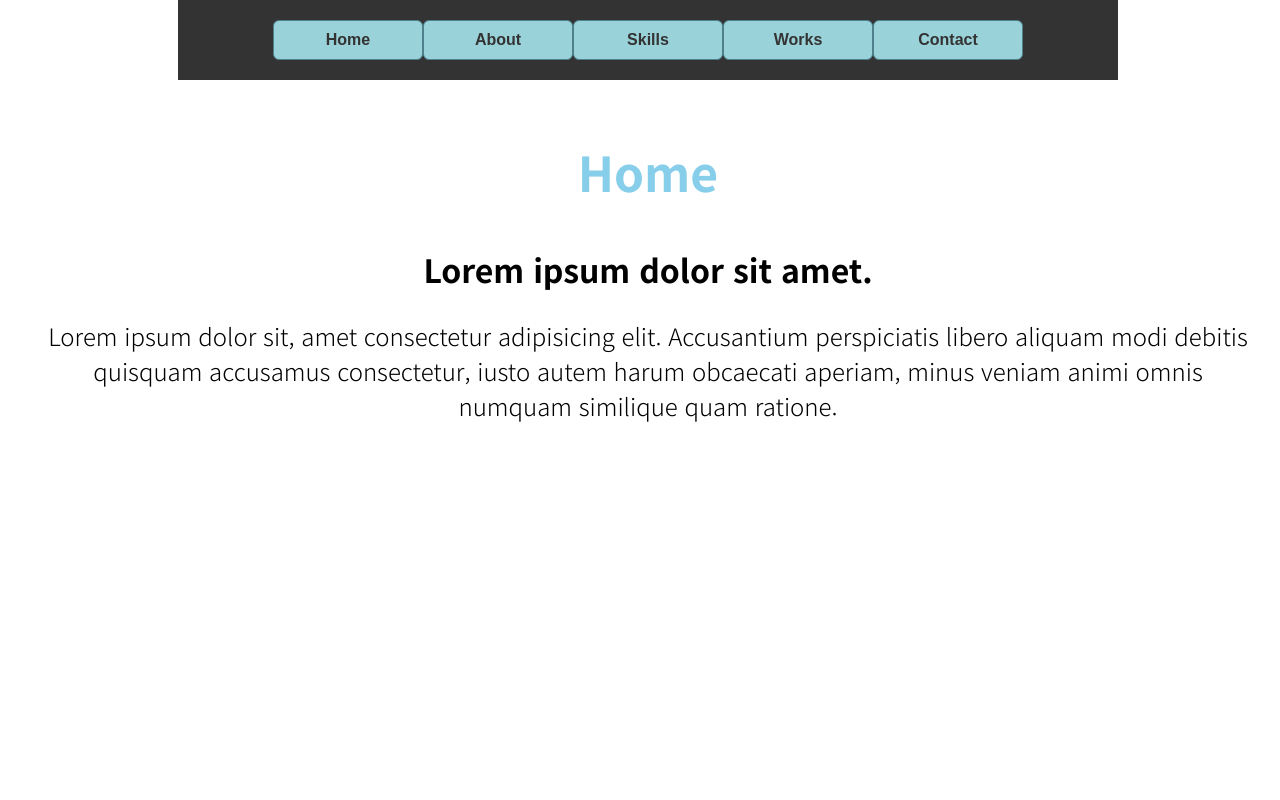
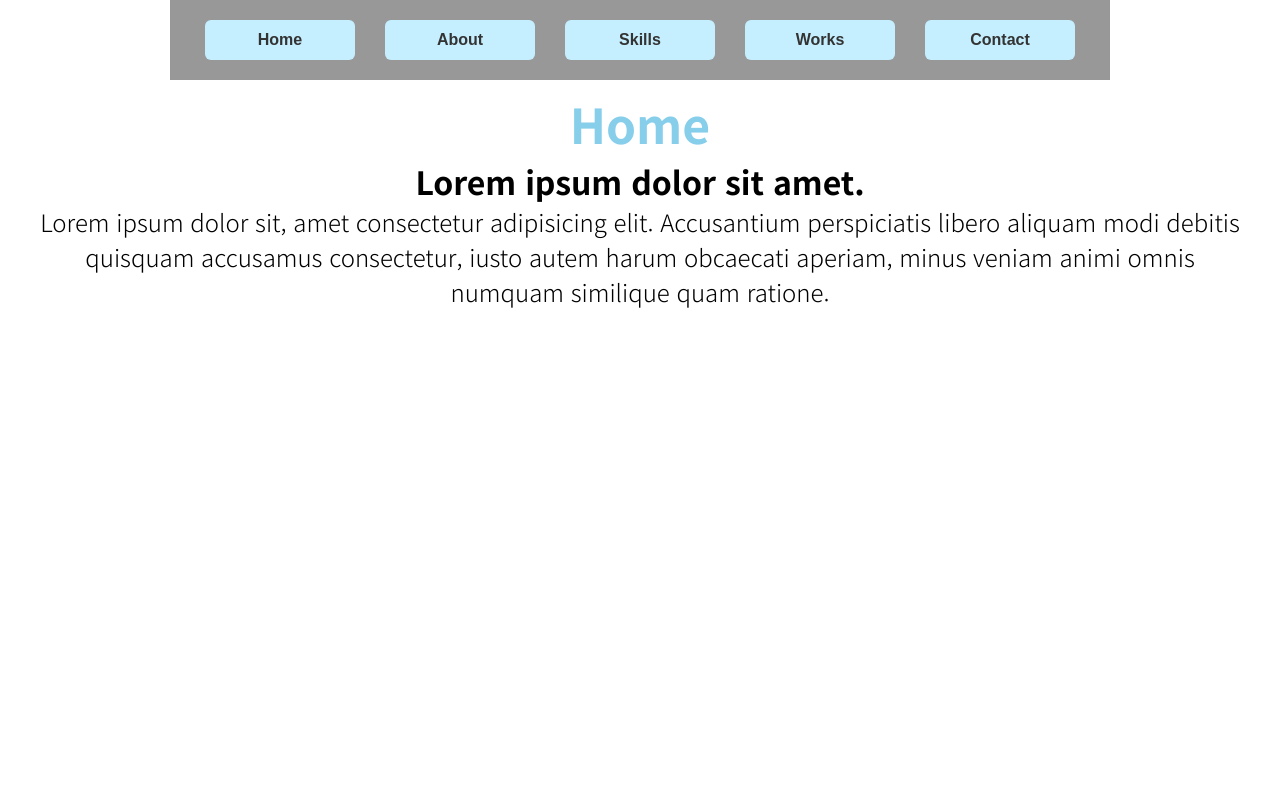
Before and after one commit to thisLife-hyeon/0329-scroll, a plain HTML site: page index.html in a window 1280 px wide. Shown: the top 800 px of the page. Drawn offline with Linux system fonts and the light colour scheme.

Commit message:
css file

```diff
--- a/index.html
+++ b/index.html
@@ -5,7 +5,7 @@
     <meta http-equiv="X-UA-Compatible" content="IE=edge" />
     <meta name="viewport" content="width=device-width, initial-scale=1.0" />
     <title>명현</title>
-    <link rel="stylesheet" href="css/style.css" />
+    <link rel="stylesheet" href="style.css" />
     <link
       href="https://fonts.googleapis.com/icon?family=Material+Icons|Material+Icons+Outlined"
       rel="stylesheet"
@@ -29,10 +29,9 @@
         <h1>Home</h1>
         <h2>Lorem ipsum dolor sit amet.</h2>
         <h3>
-          Lorem ipsum dolor sit, amet consectetur adipisicing elit. Accusantium
-          perspiciatis libero aliquam modi debitis quisquam accusamus
-          consectetur, iusto autem harum obcaecati aperiam, minus veniam animi
-          omnis numquam similique quam ratione.
+          Lorem ipsum dolor sit, amet consectetur adipisicing elit. Accusantium perspiciatis libero
+          aliquam modi debitis quisquam accusamus consectetur, iusto autem harum obcaecati aperiam,
+          minus veniam animi omnis numquam similique quam ratione.
         </h3>
       </div>
     </section>
@@ -41,10 +40,9 @@
         <h1>About</h1>
         <h2>Lorem ipsum dolor sit amet.</h2>
         <h3>
-          Lorem ipsum dolor sit, amet consectetur adipisicing elit. Accusantium
-          perspiciatis libero aliquam modi debitis quisquam accusamus
-          consectetur, iusto autem harum obcaecati aperiam, minus veniam animi
-          omnis numquam similique quam ratione.
+          Lorem ipsum dolor sit, amet consectetur adipisicing elit. Accusantium perspiciatis libero
+          aliquam modi debitis quisquam accusamus consectetur, iusto autem harum obcaecati aperiam,
+          minus veniam animi omnis numquam similique quam ratione.
         </h3>
       </div>
     </section>
@@ -53,10 +51,9 @@
         <h1>Skills</h1>
         <h2>Lorem ipsum dolor sit amet.</h2>
         <h3>
-          Lorem ipsum dolor sit, amet consectetur adipisicing elit. Accusantium
-          perspiciatis libero aliquam modi debitis quisquam accusamus
-          consectetur, iusto autem harum obcaecati aperiam, minus veniam animi
-          omnis numquam similique quam ratione.
+          Lorem ipsum dolor sit, amet consectetur adipisicing elit. Accusantium perspiciatis libero
+          aliquam modi debitis quisquam accusamus consectetur, iusto autem harum obcaecati aperiam,
+          minus veniam animi omnis numquam similique quam ratione.
         </h3>
       </div>
     </section>
@@ -65,10 +62,9 @@
         <h1>Works</h1>
         <h2>Lorem ipsum dolor sit amet.</h2>
         <h3>
-          Lorem ipsum dolor sit, amet consectetur adipisicing elit. Accusantium
-          perspiciatis libero aliquam modi debitis quisquam accusamus
-          consectetur, iusto autem harum obcaecati aperiam, minus veniam animi
-          omnis numquam similique quam ratione.
+          Lorem ipsum dolor sit, amet consectetur adipisicing elit. Accusantium perspiciatis libero
+          aliquam modi debitis quisquam accusamus consectetur, iusto autem harum obcaecati aperiam,
+          minus veniam animi omnis numquam similique quam ratione.
         </h3>
       </div>
     </section>
@@ -77,10 +73,9 @@
         <h1>Contact</h1>
         <h2>Lorem ipsum dolor sit amet.</h2>
         <h3>
-          Lorem ipsum dolor sit, amet consectetur adipisicing elit. Accusantium
-          perspiciatis libero aliquam modi debitis quisquam accusamus
-          consectetur, iusto autem harum obcaecati aperiam, minus veniam animi
-          omnis numquam similique quam ratione.
+          Lorem ipsum dolor sit, amet consectetur adipisicing elit. Accusantium perspiciatis libero
+          aliquam modi debitis quisquam accusamus consectetur, iusto autem harum obcaecati aperiam,
+          minus veniam animi omnis numquam similique quam ratione.
         </h3>
       </div>
     </section>
--- a/css/style.scss
+++ b/style.scss
@@ -1,9 +1,21 @@
 @import url("https://fonts.googleapis.com/css2?family=Noto+Sans+KR:wght@300;500;700&display=swap");
+
+*,
+*::before,
+*::after {
+  margin: 0;
+  padding: 0;
+  // box-sizing: inherit;
+}
+
+html {
+  font-size: 62.5%;
+}
 
 body {
   font-family: "Noto Sans KR", sans-serif;
   width: 100vw;
-  height: 2000px;
+  height: 200rem;
 }
 
 section {
@@ -13,21 +25,21 @@ section {
 }
 
 #home {
-  padding-top: 88px;
+  padding-top: 8.8rem;
 }
 
 .wrapper {
-  max-width: 1200px;
+  max-width: 120rem;
   margin: auto;
   h1 {
     color: skyblue;
-    font-size: 48px;
+    font-size: 4.8rem;
   }
   h2 {
-    font-size: 32px;
+    font-size: 3.2rem;
   }
   h3 {
-    font-size: 24px;
+    font-size: 2.4rem;
     font-weight: 300;
   }
 }
@@ -47,25 +59,26 @@ button {
 
   .container {
     position: relative;
-    max-width: 900px;
-    padding: 20px;
-    background-color: #333;
+    max-width: 90rem;
+    padding: 2rem;
+    background-color: rgba($color: #333, $alpha: 0.5);
     margin: auto;
   }
 
   .btn__menu {
     display: flex;
-    justify-content: center;
+    flex-direction: row;
+    justify-content: space-around;
+    align-items: center;
 
     .btn {
-      font-size: 16px;
+      font-size: 1.6rem;
       font-weight: 700;
       color: #333;
-      border: 1px solid #4d7f8c;
-      width: 150px;
-      height: 40px;
-      border-radius: 6px;
-      background-color: #9ad2d9;
+      width: 15rem;
+      height: 4rem;
+      border-radius: 0.6rem;
+      background-color: rgb(197, 239, 255);
 
       &:hover {
         background-color: white;
@@ -77,10 +90,10 @@ button {
 
 .arrow-up {
   position: fixed;
-  bottom: 60px;
-  right: 50px;
-  width: 70px;
-  height: 70px;
+  bottom: 6rem;
+  right: 5rem;
+  width: 7rem;
+  height: 7rem;
   color: white;
   background-color: rgb(33, 112, 231);
   border-radius: 50%;
@@ -89,7 +102,7 @@ button {
   transition: opacity 0.3s;
 
   span {
-    font-size: 50px;
+    font-size: 5rem;
   }
 
   &.show {
```
Also changed, not shown: style.css, 2 other files.
